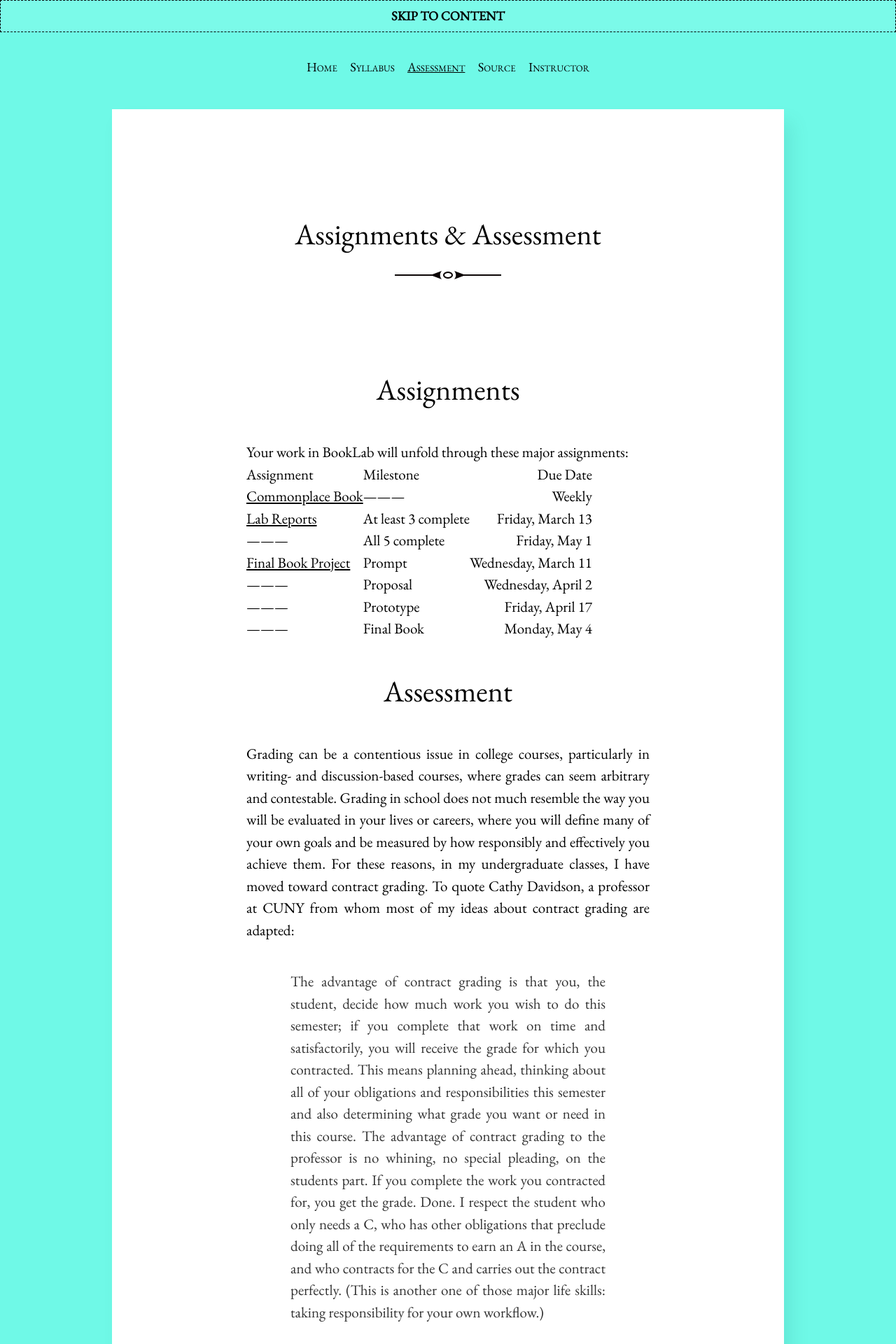
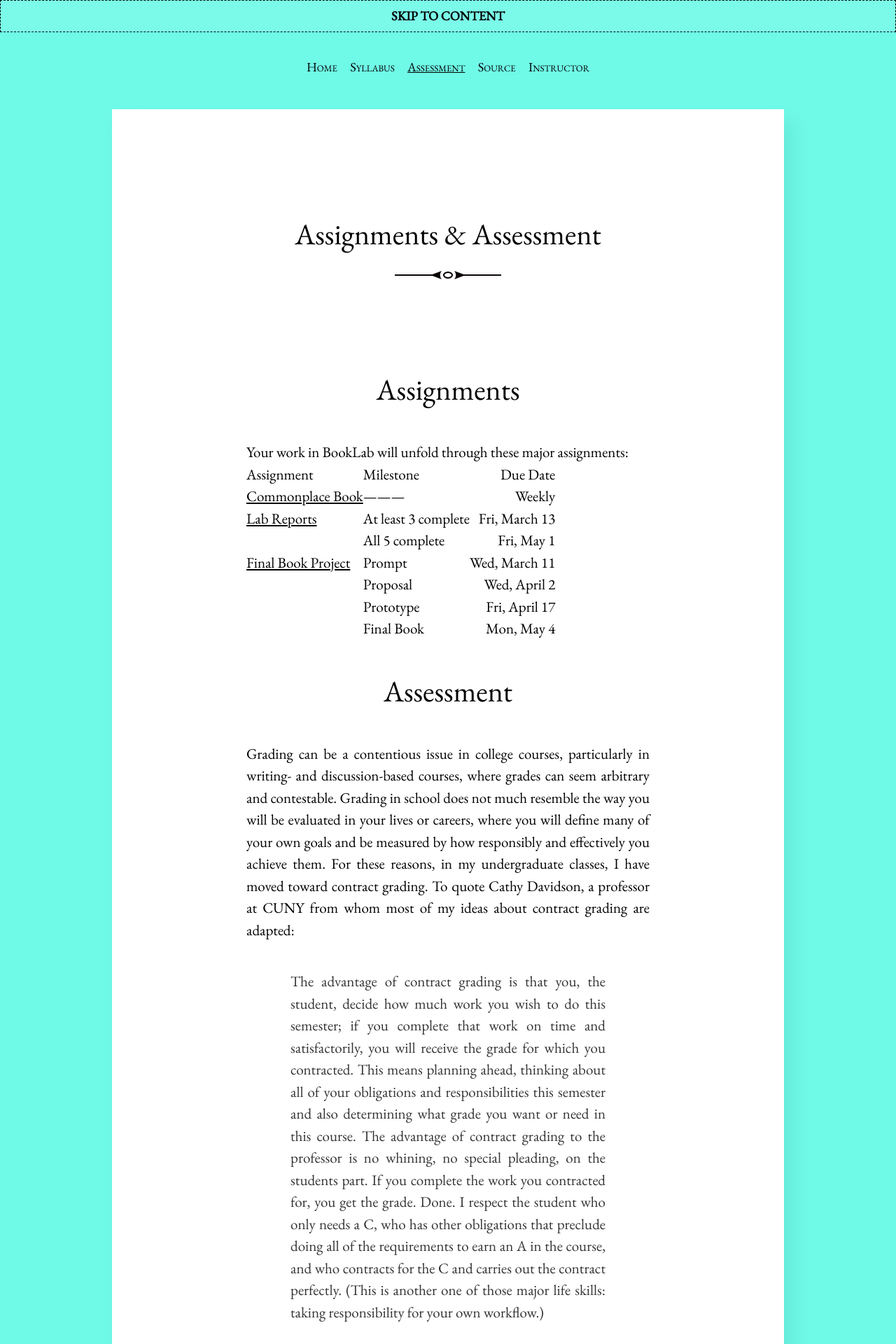
Before and after one commit to rccordell/s26bl, a Jekyll site: the page built from pages/assessment.md, in a window 1280 px wide. Shown: the top 1920 px of the page at 70% size. Built offline with Jekyll 4.4.1, drawn with Linux system fonts in a browser that asks for light colours.

Commit message:
Update assessment.md

```diff
--- a/pages/assessment.md
+++ b/pages/assessment.md
@@ -10,12 +10,12 @@ Your work in BookLab will unfold through these major assignments:
 | Assignment | Milestone | Due Date |
 | :---- | :--------- | -----: |
 | [Commonplace Book](/pages/assignments/commonplace-book/) | ——— | Weekly |
-|  [Lab Reports](/pages/assignments/lab-reports/) | At least 3 complete | Friday, March 13 |
-|  ——— | All 5 complete | Friday, May 1 |
-| [Final Book Project](/pages/assignments/book-project/) | Prompt | Wednesday, March 11 |
-| ———| Proposal | Wednesday, April 2 |
-| ——— | Prototype | Friday, April 17 |
-| ——— | Final Book | Monday, May 4 |
+|  [Lab Reports](/pages/assignments/lab-reports/) | At least 3 complete | Fri, March 13 |
+|   | All 5 complete | Fri, May 1 |
+| [Final Book Project](/pages/assignments/book-project/) | Prompt | Wed, March 11 |
+| | Proposal | Wed, April 2 |
+| | Prototype | Fri, April 17 |
+|  | Final Book | Mon, May 4 |
 
 ## Assessment
 
```
